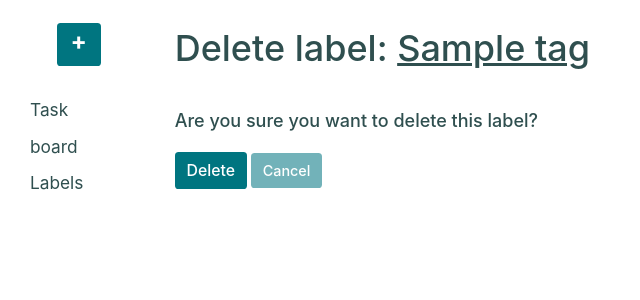
After one commit to CrazyHilly/taskboard, a Django app: page /tags/1/delete/ in a window 1280 px wide. The commit adds this page. Shown: the top 300 px of the page, without its empty margins (0-640 px from the left). Run offline with Django 5.2, Linux system fonts and the light colour scheme; tables that the repository leaves empty hold one stand-in row (values such as "Sample post").

Commit message:
Add tag delete functionality

```diff
--- a/board/urls.py
+++ b/board/urls.py
@@ -1,7 +1,7 @@
 from django.urls import path
 
-from board.views import TagCreateView, TagListView, TagUpdateView, TaskCreateView, \
-                        TaskDetailView, TaskListView
+from board.views import TagCreateView, TagDeleteView, TagListView, TagUpdateView, \
+                        TaskDetailView, TaskListView, TaskCreateView
 
 
 urlpatterns = [
@@ -11,6 +11,7 @@ urlpatterns = [
     path("tags/", TagListView.as_view(), name="tag-list"),
     path("tags/new/", TagCreateView.as_view(), name="tag-create"),
     path("tags/<int:pk>/update/", TagUpdateView.as_view(), name="tag-update"),
+    path("tags/<int:pk>/delete/", TagDeleteView.as_view(), name="tag-delete"),
 ]
 
 app_name = "board"
--- a/board/views.py
+++ b/board/views.py
@@ -59,3 +59,8 @@ class TagUpdateView(generic.UpdateView):
     model = Tag
     fields = "__all__"
     success_url = reverse_lazy("board:tag-list")
+
+
+class TagDeleteView(generic.DeleteView):
+    model = Tag
+    success_url = reverse_lazy("board:tag-list")
--- /dev/null
+++ b/templates/board/tag_confirm_delete.html
@@ -0,0 +1,25 @@
+{% extends "base.html" %}
+
+{% block content %}
+    <h1 class="heading">
+        Delete label: <u>{{ object.name }}</u>
+    </h1>
+
+    <div class="content">
+        <h5>
+            Are you sure you want to delete this label?
+        </h5>
+
+        <h2>
+
+        </h2>
+
+        <form action="" method="post">
+            {% csrf_token %}
+            <input type="submit" value="Delete" class="btn button">
+            <a class="btn tag-button" href="{% url 'board:tag-list' %}">
+                Cancel
+            </a>
+        </form>
+    </div>
+{% endblock %}
--- a/templates/board/tag_list.html
+++ b/templates/board/tag_list.html
@@ -11,7 +11,7 @@
         </a>
     </div>
 
-    <table class="col-6 tag-table content">
+    <table class="col-5 tag-table content">
         {% for tag in tag_list %}
             <tr class="tag-row">
                 <td>
@@ -28,7 +28,7 @@
                 </td>
 
                 <td class="tag-delete">
-                    <a href="#" class="btn tag-button">
+                    <a href="{% url 'board:tag-delete' pk=tag.pk %}" class="btn tag-button">
                         Delete
                     </a>
                 </td>
```
